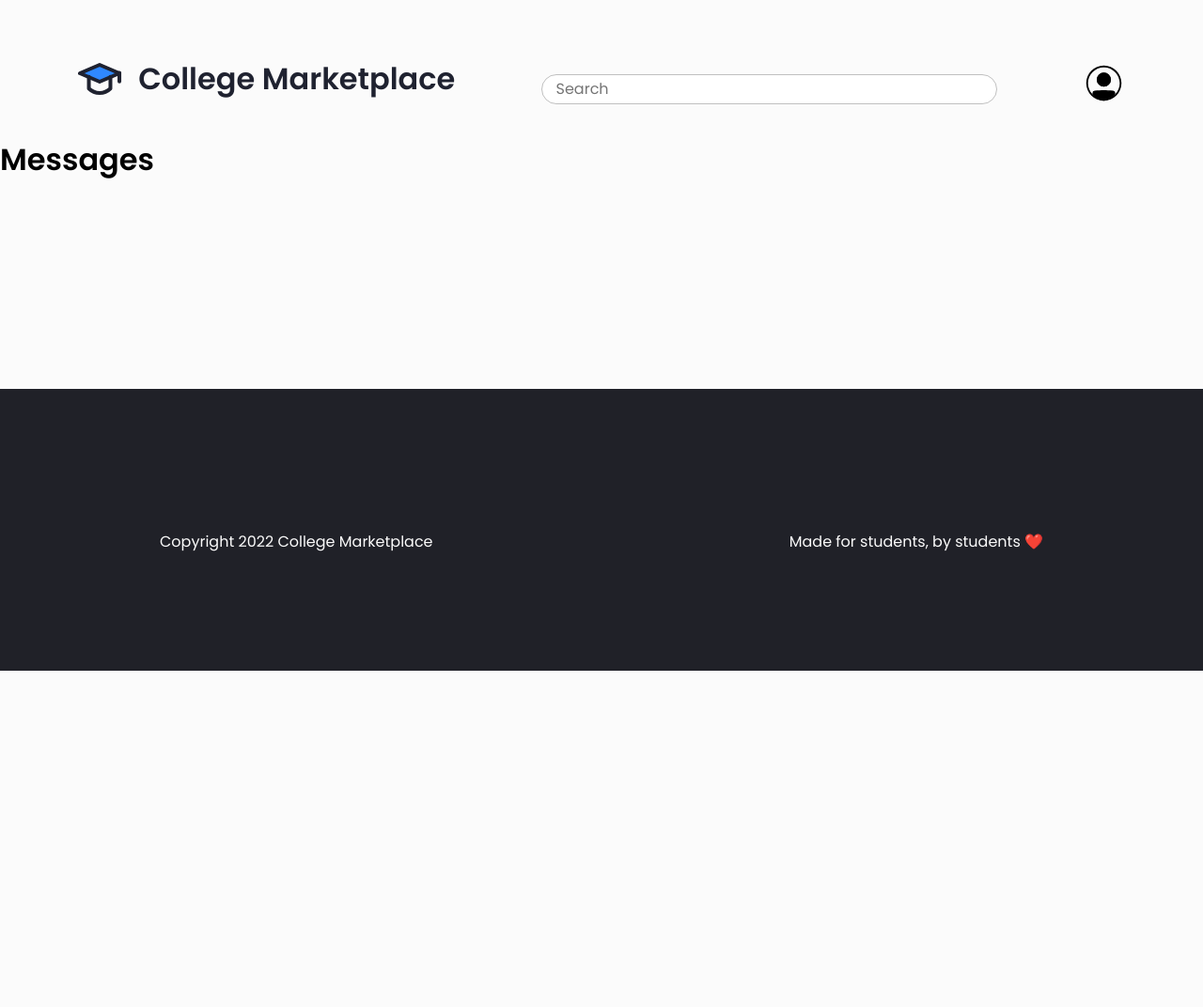
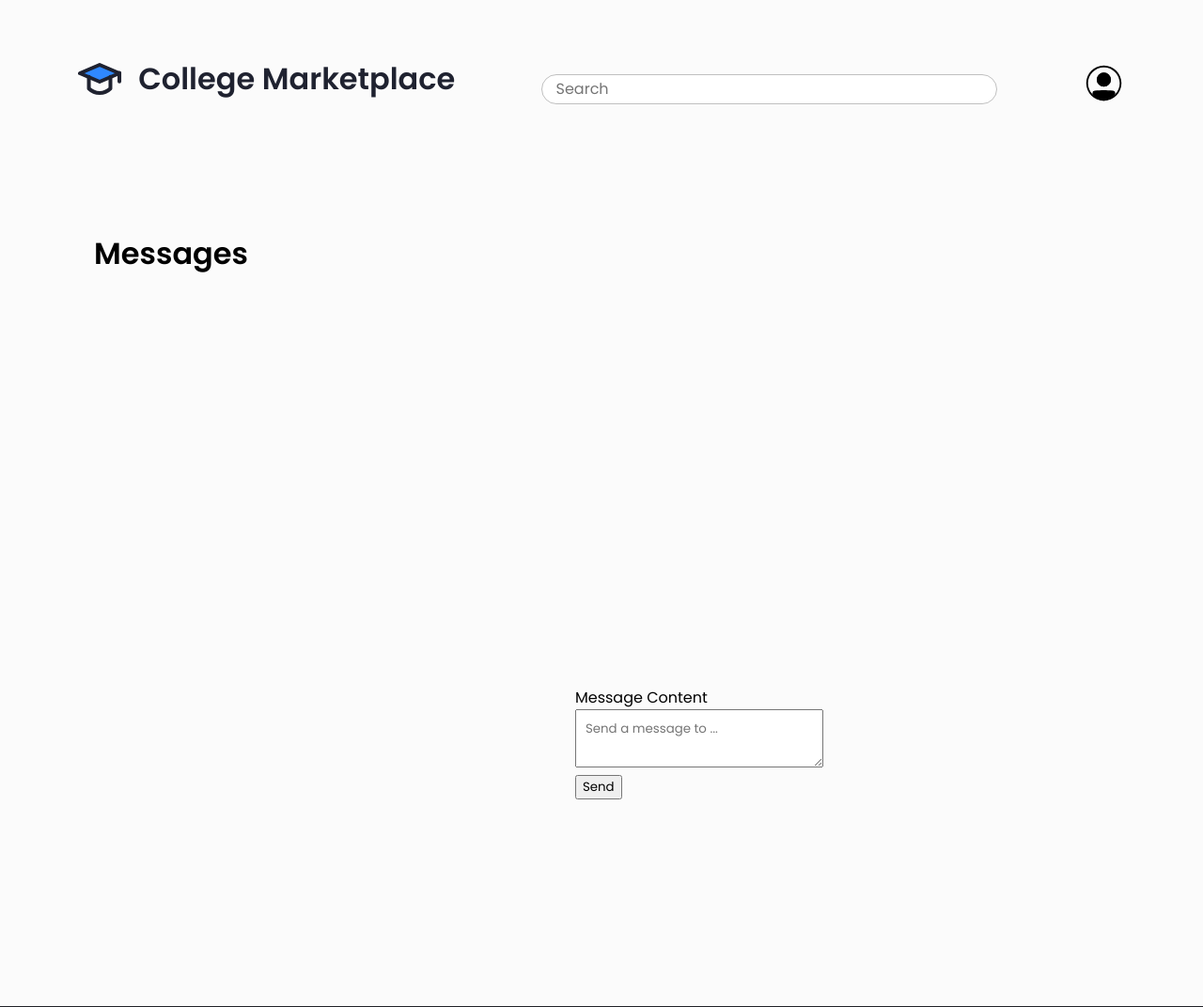
Before and after one commit to atakux/College-Marketplace, a Flask app: page /chat in a window 1280 px wide. Shown: the top 1072 px of the page at 94% size. Before the commit the page ends 714 px from the top, so only its background shows below. Run offline with Flask 2, Linux system fonts and the light colour scheme; the visitor is signed in with stand-in values (Sample User, id 1); data comes from the database, SQL or seed files in the repository; data that the repository does not hold is empty; some libraries are stand-ins or nearby versions.

Commit message:
Chat Front End Update

```diff
--- a/main.py
+++ b/main.py
@@ -536,14 +536,12 @@ def manage():
             engine.execute(f"UPDATE item SET item_name='{item_name}', item_price={price}, item_description='{description}', active={status} WHERE item_id={item_id}")
             return redirect(url_for('manage'))
 
-
-
-
         return render_template('manage_item.html', item_list=data)
     else:
         session['next'] = url_for('manage')
         return redirect(url_for('login'))
 
+"""
 @app.route('/chat', methods=['POST', 'GET'])
 def view_all_messages():
     msg_data = {}
@@ -588,30 +586,82 @@ def view_all_messages():
         return render_template('message.html', users_list=data)
     else:
         return redirect('/login')
+"""
 
+@app.route('/chat', methods=['POST', 'GET'])
+@app.route('/chat/', methods=['POST', 'GET'])
 @app.route('/chat/<int:id>', methods=['POST', 'GET'])
-def message(id: int):
+def message(id: int=0):
+    data = []
+    msg_data = {}
+    users_current_sent_to_data = []
+    users_current_got_from_data = []
+    users_current_commed_with = []
+
     other_user_data = {}
     list_of_messages = []
     user_data = get_login_user_data()
     if user_data is not None:
-        if user_data["user_id"] == id:
-            return redirect('/chat')
+        #Left Signature
         with sqlal_session_gen.begin() as generated_session:
-            other_user_results = generated_session.execute(text('select * from user where user_id={}'.format(id)))
-            for oud in other_user_results:
-                other_user_data = dict(oud)
+            users_current_sent_to_results = generated_session.execute(text("SELECT receiver_id AS important_id, "
+                "max(message_id) AS message_num, message_content, user_name FROM (SELECT receiver_id, message_id, sender_id,"
+                " message_content, user_name FROM message JOIN user ON receiver_id=user_id WHERE sender_id={}) z "
+                " GROUP BY important_id "
+                "ORDER BY message_id desc".format(user_data["user_id"])))
+            for ucstr in users_current_sent_to_results:
+                users_current_sent_to_data.append(dict(ucstr))
+
         with sqlal_session_gen.begin() as generated_session:
-            message_results = generated_session.execute(text("select * from message where "
-            "(sender_id={} and receiver_id={}) or (sender_id={} and receiver_id={})".format(user_data['user_id'],
-            other_user_data['user_id'], other_user_data['user_id'], user_data['user_id'])))
-            for mr in message_results:
-                list_of_messages.append(dict(mr))
-        if request.method == 'POST':
-            msg_content = request.form.get('messageContent', 'default content')
-            engine.execute("INSERT INTO message (sender_id, receiver_id, message_content) VALUES (?, ?, ?);",
-            (user_data["user_id"], id, msg_content))
-        return render_template('dm.html', sender=user_data, receiver=other_user_data, message_list=list_of_messages)
+            users_current_got_from_results = generated_session.execute(text("SELECT sender_id AS important_id, "
+                "max(message_id) AS message_num, message_content, user_name FROM (SELECT receiver_id, message_id, sender_id,"
+                " message_content, user_name FROM message JOIN user ON sender_id=user_id WHERE receiver_id={}) z"
+                " GROUP BY important_id "
+                "ORDER BY message_id desc".format(user_data["user_id"])))
+            for ucgfr in users_current_got_from_results:
+                users_current_got_from_data.append(dict(ucgfr))
+
+
+        users_current_commed_with.extend(users_current_sent_to_data)
+        users_current_commed_with.extend(users_current_got_from_data)
+        data = sorted(users_current_commed_with, key=lambda x:x['message_num'], reverse=True)
+        data_dict = {}
+        dupe_indices = []
+        for index in range(len(data)):
+            if data[index]['important_id'] in data_dict.keys():
+                dupe_indices.append(index)
+            else:
+                data_dict[data[index]['important_id']] = data[index]['message_num']
+        dupe_list = reversed(dupe_indices)
+        for dupe in dupe_list:
+            data.pop(dupe)
+
+        #Get Current Data
+        if id != 0:
+            if user_data["user_id"] == id:
+                return redirect('/home')
+
+            #Get other user data
+            with sqlal_session_gen.begin() as generated_session:
+                other_user_results = generated_session.execute(text('select * from user where user_id={}'.format(id)))
+                for oud in other_user_results:
+                    other_user_data = dict(oud)
+
+            #Get List of Messages
+            with sqlal_session_gen.begin() as generated_session:
+                message_results = generated_session.execute(text("select * from message where "
+                "(sender_id={} and receiver_id={}) or (sender_id={} and receiver_id={})".format(user_data['user_id'],
+                other_user_data['user_id'], other_user_data['user_id'], user_data['user_id'])))
+                for mr in message_results:
+                    list_of_messages.append(dict(mr))
+
+            #Post
+            if request.method == 'POST':
+                msg_content = request.form.get('messageContent', 'default content')
+                engine.execute("INSERT INTO message (sender_id, receiver_id, message_content) VALUES (?, ?, ?);",
+                (user_data["user_id"], id, msg_content))
+                return redirect(url_for('message', id=id))
+        return render_template('message.html', sender=user_data, receiver=other_user_data, message_list=list_of_messages, users_list=data)
     else:
         return redirect('/login')
 
--- /dev/null
+++ b/static/css/message.css
@@ -0,0 +1,64 @@
+.menu {
+  float: left;
+  align-items: center;
+  display: flex;
+  flex-direction: column;
+  justify-content: space-between;
+  margin-top: 100px;
+  margin-left: 100px;
+  max-width: fit-content;
+  align-items: baseline;
+}
+
+.dashboard {
+  display: flex;
+  font-size: 32px;
+  font-weight: 600;
+  margin-bottom: 40px;
+}
+
+.button {
+  align-items: center;
+  background-color: var(--alabaster);
+  color: var(--bastille);
+  border-radius: 12px;
+  box-shadow: 3px 3px 10px #00000033;
+  display: block;
+  height: 200px;
+  width: 300px;
+  padding: 5px 10px 5px 10px;
+  cursor: pointer;
+  border: none;
+  font-size: 19px;
+  font-weight: 550;
+  margin-top: 10px;
+  transition: 0.2s;
+  text-align: left;
+}
+
+.container {
+    padding-top: 105px;
+    float: inherit;
+    max-width: 75%;
+    box-sizing: border-box;
+    align-items: center;
+    display: flex;
+    justify-content: center;
+}
+
+.menu h2, p{
+    margin: 0px 0px 5px 0px;
+}
+
+.messages {
+    display: block;
+}
+
+.button:hover {
+  background-color: var(--dodger-blue);
+  color: var(--alabaster) !important;
+}
+
+.button:hover > .folder-icon {
+  filter: brightness(1000%);
+}
--- a/templates/message.html
+++ b/templates/message.html
@@ -1,10 +1,45 @@
 {% extends "layout.html" %}
 {% block content %}
-     <h1>Messages</h1>
+<head>
+    <link rel="stylesheet" href="{{ url_for('static', filename='css/message.css') }}">
+</head>
+
+<div class="menu">
+     <h1 class="dashboard">Messages</h1>
       {% for other_user in users_list %}
         <div>
-            <h1><a href="/chat/{{other_user['important_id']}}">{{ other_user['user_name'] }}</h1>
-            <p> {{other_user['message_content']}}
+            <button class="button" onclick="location.href='/chat/{{other_user['important_id']}}'">
+            <h2>{{ other_user['user_name'] }} </h2>
+            <p>{{ other_user['message_content'] }}</p>
+            </button>
         </div>
     {% endfor %}
+</div>
+
+<div class='container'>
+    <!--Get Messages-->
+    <div class='messages'>
+    <div style="height: 500px; overflow: auto; ">
+    {% for message in message_list %}
+        {% if message['sender_id'] == sender['user_id'] %}
+            <h1>You said:</h1>
+            <p>{{message['message_content']}}</p>
+            <br>
+        {% else %}
+            <h1> {{receiver['user_name']}} said: </h1>
+            <p> {{message['message_content']}} </p>
+            <br>
+        {% endif %}
+    {% endfor %}
+    </div>
+
+    <form method="POST">
+        <label for="message content">Message Content</label>
+        <div>
+            <textarea name="messageContent" id="message content" placeholder="Send a message to {{ receiver['user_name'] }}..." required></textarea>
+        </div>
+        <button class="" type="submit" id="btn">Send</button>
+    </form>
+    </div>
+</div>
 {% endblock content %}
```
Also changed, not shown: templates/dm.html (+3 -30 lines).
